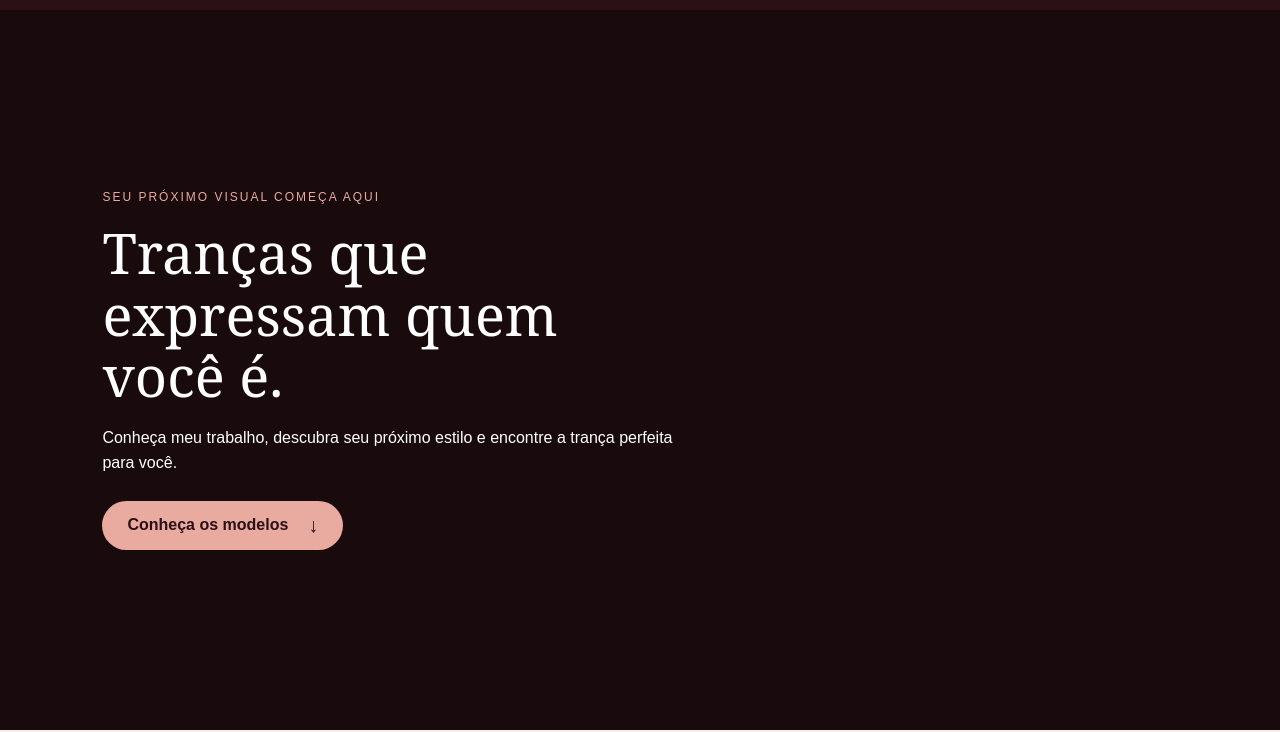
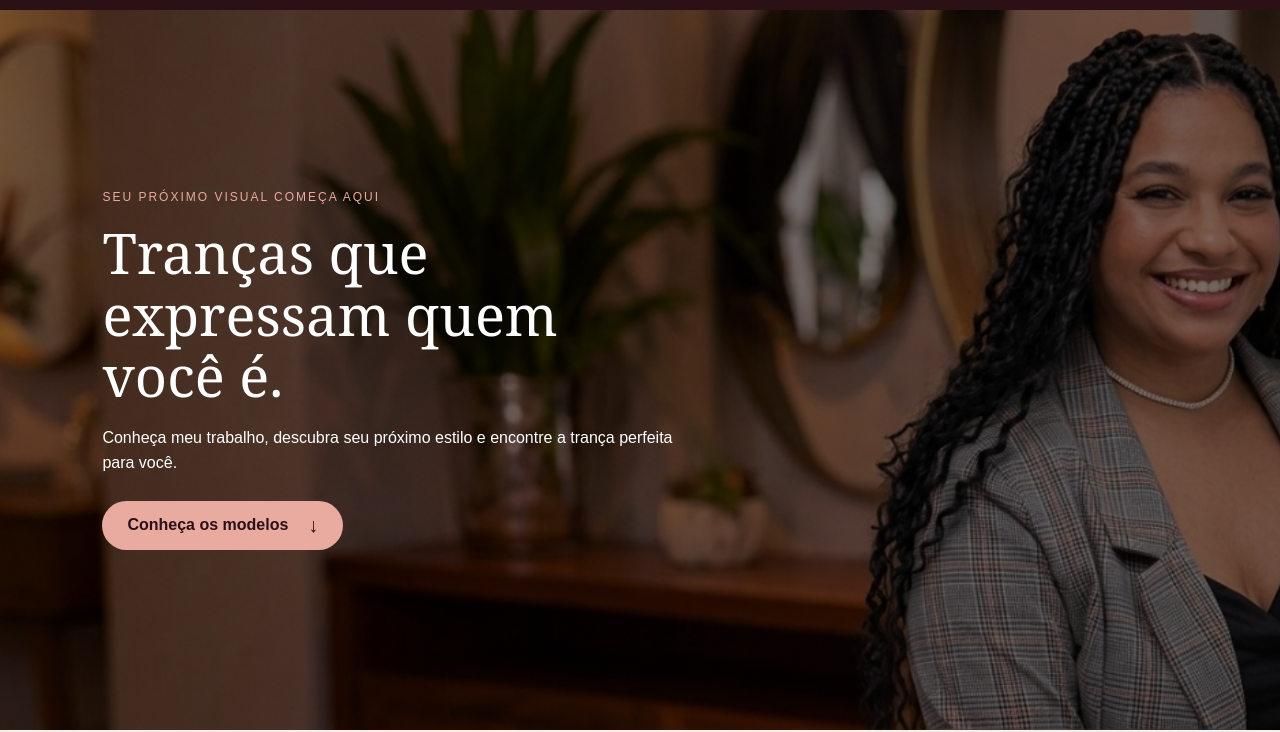
Before and after one commit to Marianagarcez-maker/Trancas-da-Ana-, a plain HTML site: page index.htm in a window 1280 px wide. Shown: the part 93-825 px from the top of the page. Drawn offline with Linux system fonts and the light colour scheme.

Commit message:
Update arquivo.css

```diff
--- a/arquivo.css
+++ b/arquivo.css
@@ -202,7 +202,7 @@ nav a.ativo {
     /* camada escura por cima da foto + a foto de fundo */
     background:
         linear-gradient(rgba(0, 0, 0, 0.5), rgba(0, 0, 0, 0.5)),
-        url("topo.jpeg") center / cover no-repeat;
+        url("Imagens/topo.jpg") center / cover no-repeat;
 }
 
 .inicio .conteudo {
```
